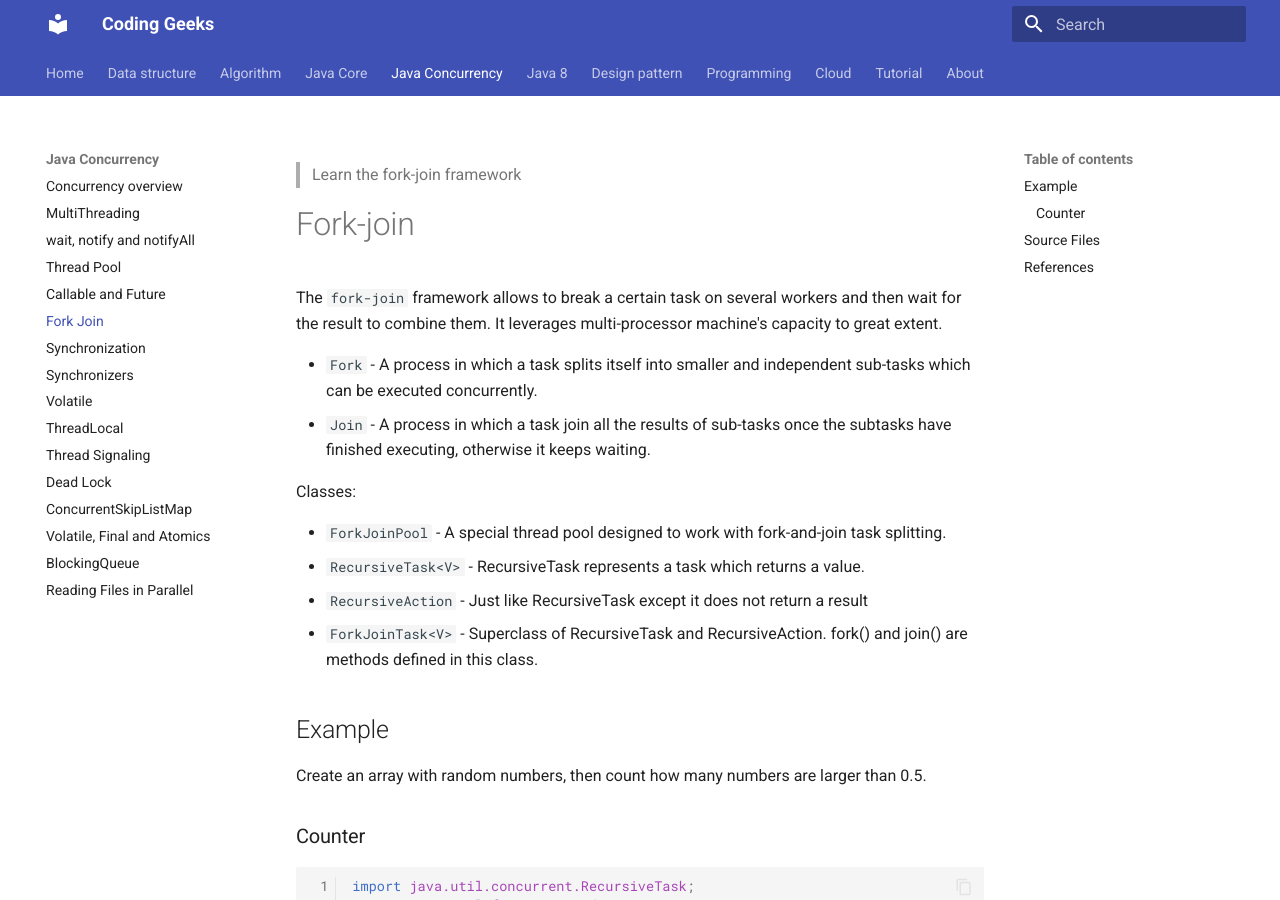
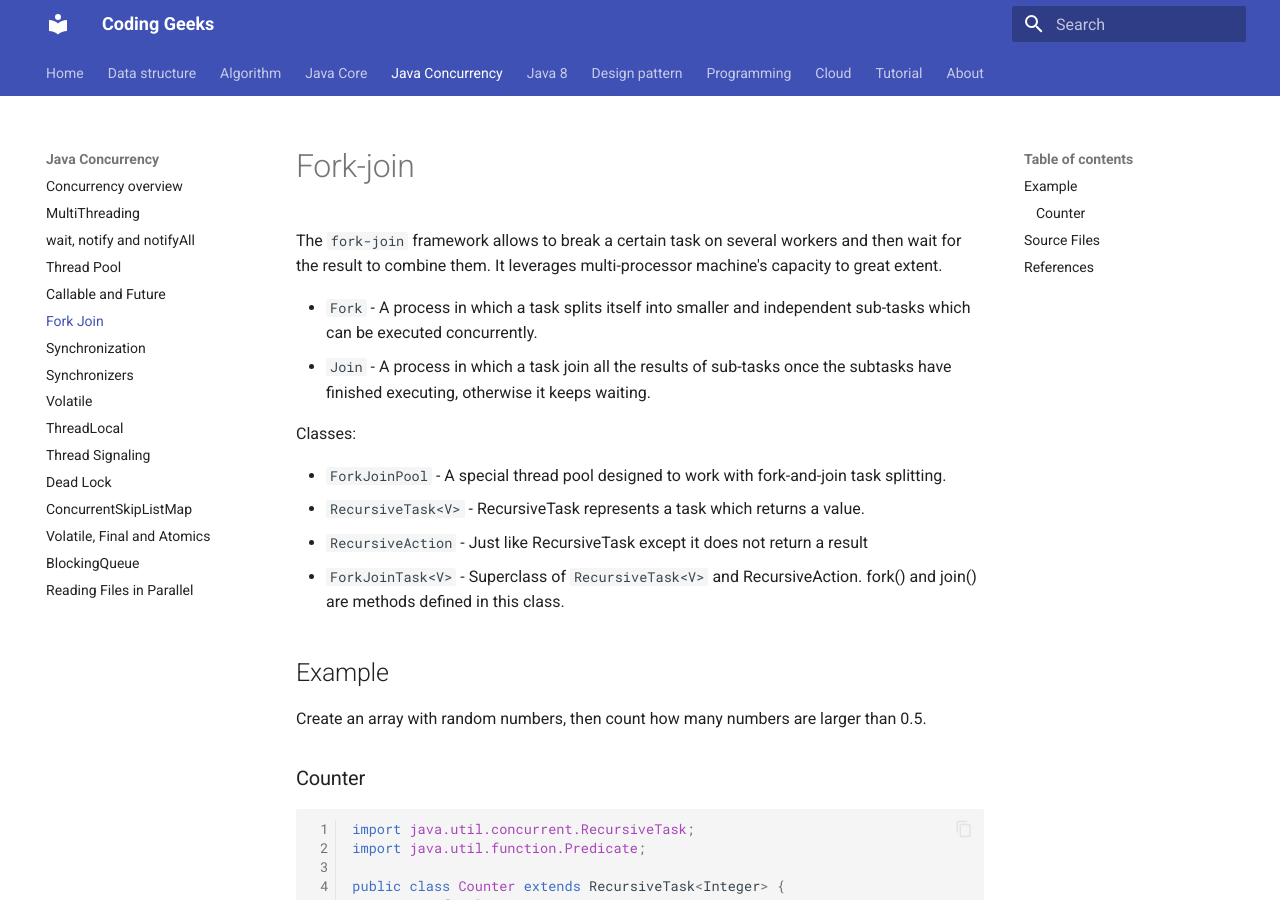
Before and after one commit to jojozhuang/coding-geeks-mkdocs, an MkDocs documentation site: the page built from docs/java-concurrency/java-concurrency-fork-join.md, in a window 1280 px wide and 900 px high. Built offline with MkDocs 1.6.1 and Material for MkDocs 9.7.7, drawn with Linux system fonts in a browser that asks for light colours.

Commit message:
fix markdown warning

```diff
--- a/docs/java-concurrency/java-concurrency-fork-join.md
+++ b/docs/java-concurrency/java-concurrency-fork-join.md
@@ -1,15 +1,3 @@
----
-layout: tutorial
-key: programming
-title: "Java Concurrency - Fork Join"
-index: 2406
-subcategory: java-concurrency
-date: 2017-04-04
-tags: [RecursiveTask, Fork Join]
----
-
-> Learn the fork-join framework
-
 # Fork-join
 
 The `fork-join` framework allows to break a certain task on several workers and then wait for the result to combine them. It leverages multi-processor machine's capacity to great extent.
@@ -22,7 +10,7 @@
 * `ForkJoinPool` - A special thread pool designed to work with fork-and-join task splitting.
 * `RecursiveTask<V>` - RecursiveTask represents a task which returns a value.
 * `RecursiveAction` - Just like RecursiveTask except it does not return a result
-* `ForkJoinTask<V>` - Superclass of RecursiveTask<V> and RecursiveAction. fork() and join() are methods defined in this class.
+* `ForkJoinTask<V>` - Superclass of `RecursiveTask<V>` and RecursiveAction. fork() and join() are methods defined in this class.
 
 ## Example
 
```
Also changed, not shown: docs/java-concurrency/java-concurrency-synchronization.md (+1 -1 lines).
